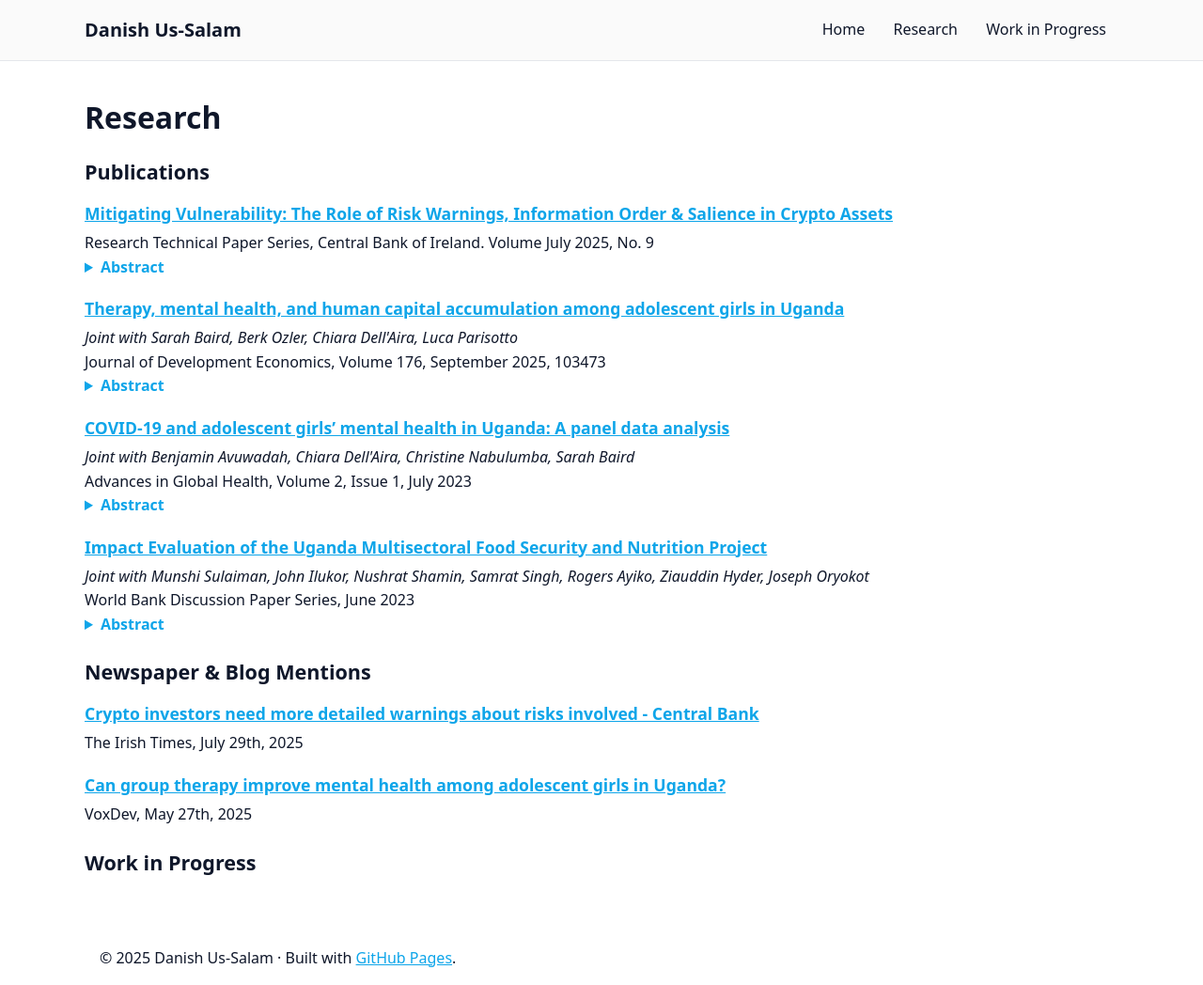
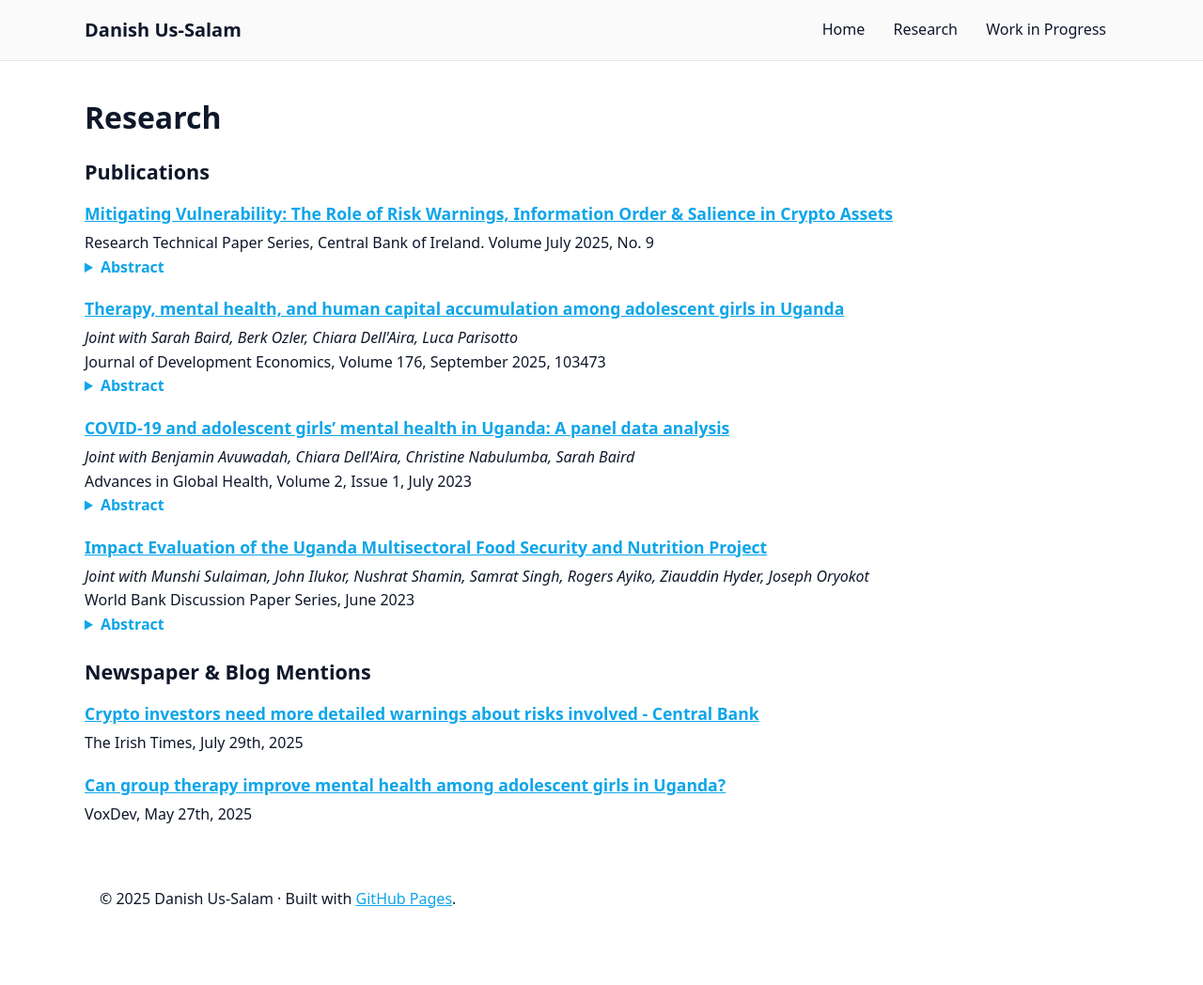
Before and after one commit to danishussalam/danishussalam.github.io, a Jekyll site: the page built from research.md, in a window 1280 px wide. Shown: the whole page at 94% size. Built offline with Jekyll 4.4.1, drawn with Linux system fonts in a browser that asks for light colours; after the commit the page ends 985 px from its top, so only the background shows below that.

Commit message:
Update research.md

```diff
--- a/research.md
+++ b/research.md
@@ -125,9 +125,3 @@ past investment outcomes than by ex-ante warnings.
     VoxDev, May 27th, 2025
   </div>
 </div>
-
-</div>
-
-## Work in Progress
-
-<div class="pub-list">
```
